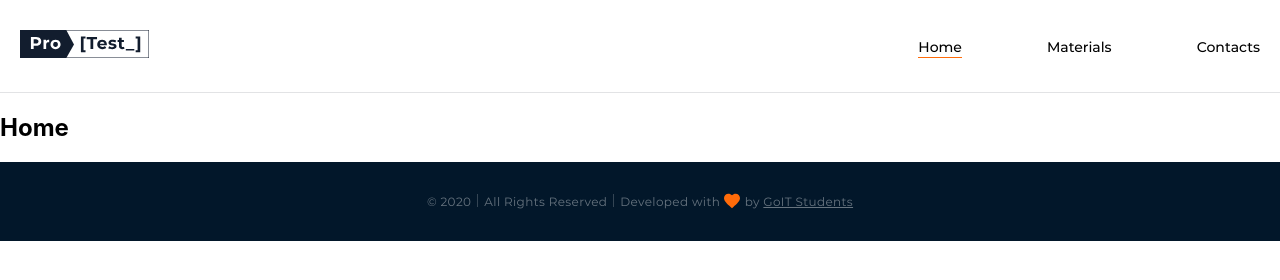
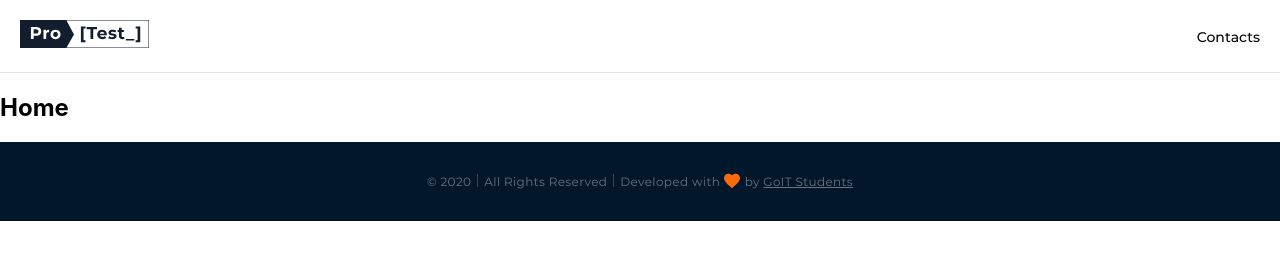
Before and after one commit to React-41-final/pro-test-react, a React app: page / in a window 1280 px wide. Built offline with nearby package versions, Linux system fonts and the light colour scheme.

Commit message:
ready navigation

```diff
--- a/src/components/navigation/Navigation.js
+++ b/src/components/navigation/Navigation.js
@@ -3,9 +3,10 @@ import { NavLink } from "react-router-dom";
 import styles from "./Navigation.module.css";
 import routes from "../../routers/routers";
 
-const Navigation = ({ isAuthorized = true }) => (
+const Navigation = ({ isAuthorized }) => (
   <nav className={styles.mainNav}>
-    <ul >
+    <ul>
+      {isAuthorized && (
         <li>
           <NavLink
             to={routes.mainPage}
@@ -16,6 +17,8 @@ const Navigation = ({ isAuthorized = true }) => (
             Home
           </NavLink>
         </li>
+      )}
+      {isAuthorized && (
         <li>
           <NavLink
             to={routes.test}
@@ -26,6 +29,7 @@ const Navigation = ({ isAuthorized = true }) => (
             Materials
           </NavLink>
         </li>
+      )}
       <li>
         <NavLink
           to={routes.contactsPage}
--- a/src/components/navigation/Navigation.module.css
+++ b/src/components/navigation/Navigation.module.css
@@ -1,4 +1,5 @@
 .mainNav ul {
+  margin: 0;
   display: flex;
   justify-content: flex-end;
   width: 374px;
```
Lines whose indentation alone changed are shown as unchanged.
